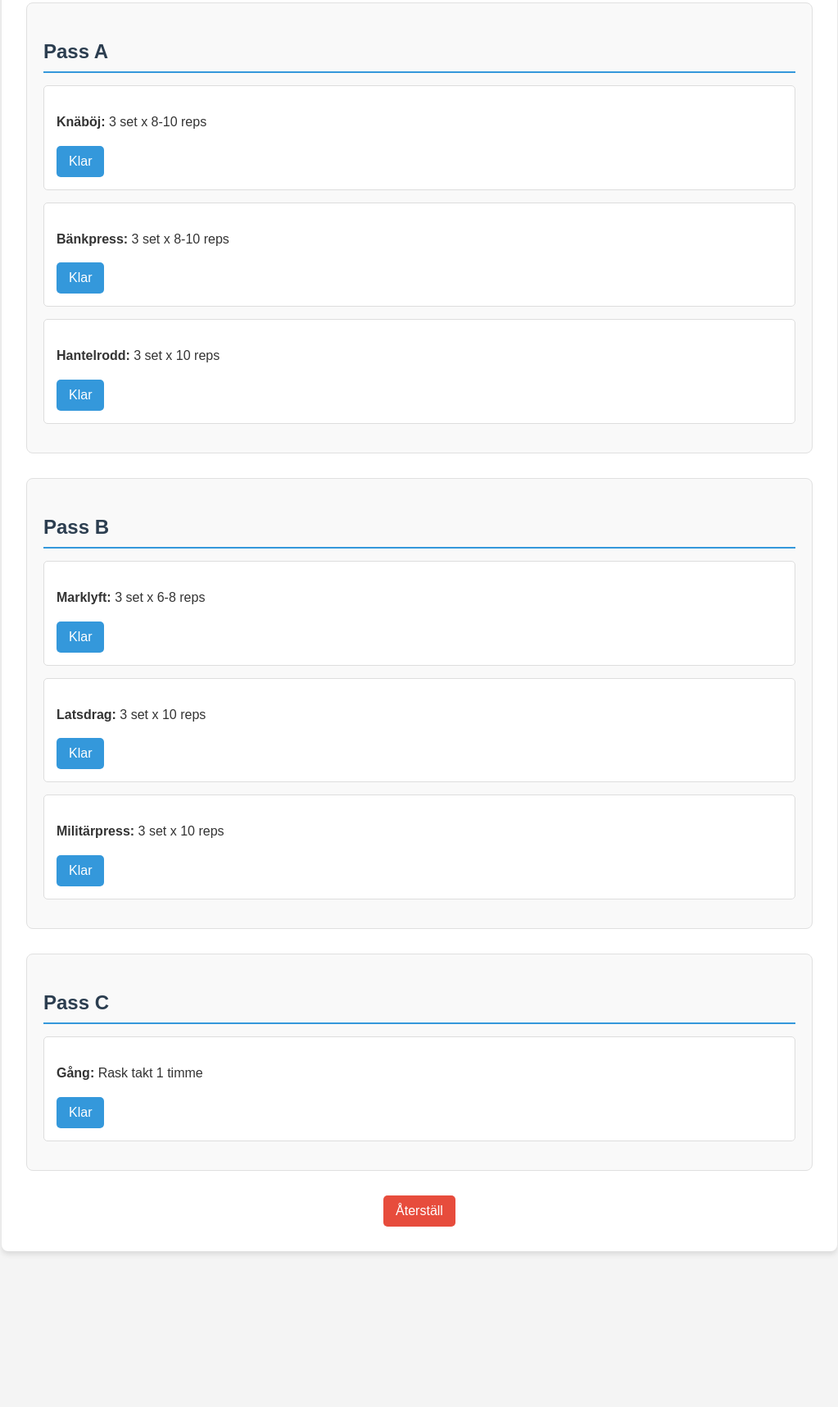
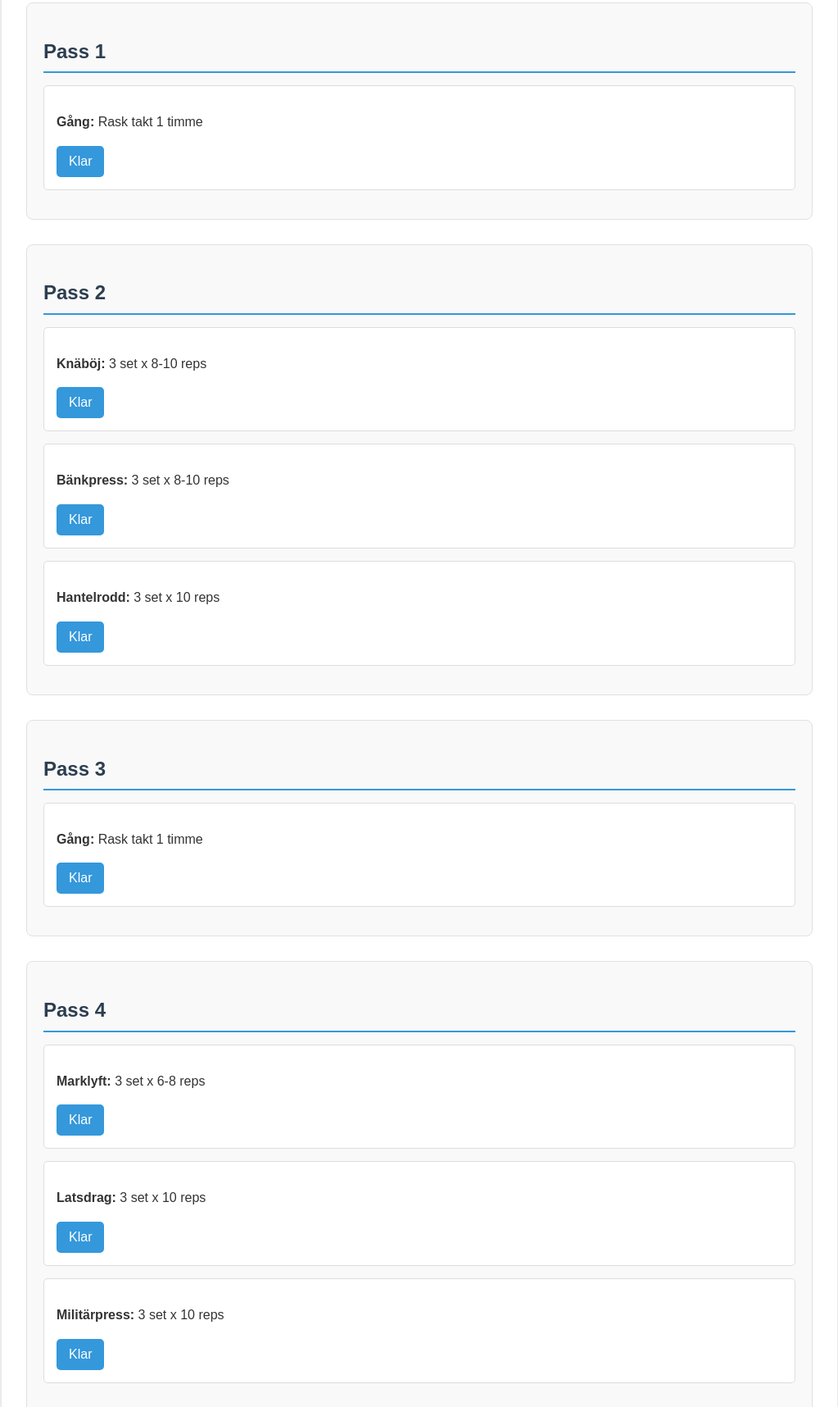
Before and after one commit to markusbjorklund/sandbox, a plain HTML site: page training.html in a window 1280 px wide. Shown: the part 180-1896 px from the top of the page at 82% size, without its empty margins (128-1151 px from the left). Before the commit the page ends 1756 px from the top, so only its background shows below. Drawn offline with Linux system fonts and the light colour scheme.

Commit message:
minor additions

```diff
--- a/training.html
+++ b/training.html
@@ -92,6 +92,11 @@
         #reset-button:hover {
             background-color: #c0392b;
         }
+
+        .hidden-button {
+            display: none; /* Make the button invisible */
+        }
+
     </style>
 </head>
 <body>
@@ -101,51 +106,67 @@
 
         <div id="training-container">
 
-            <!-- Exercise Group Pass A -->
-            <div class="exercise-group" id="exercise-group-A">
-                <h2>Pass A</h2>
-
-                <div class="exercise" id="exercise-A1">
-                    <p><strong>Knäböj:</strong> 3 set x 8-10 reps</p>
-                    <button onclick="toggleCompletion('A1')">Klar</button>
-                </div>
-
-                <div class="exercise" id="exercise-A2">
-                    <p><strong>Bänkpress:</strong> 3 set x 8-10 reps</p>
-                    <button onclick="toggleCompletion('A2')">Klar</button>
-                </div>
-
-                <div class="exercise" id="exercise-A3">
-                    <p><strong>Hantelrodd:</strong> 3 set x 10 reps</p>
-                    <button onclick="toggleCompletion('A3')">Klar</button>
+            <!-- Exercise Group Pass 1 -->
+            <div class="exercise-group" id="exercise-group-1">
+                <h2>Pass 1</h2>
+                <div class="exercise" id="exercise-1C1">
+                    <p><strong>Gång:</strong> Rask takt 1 timme</p>
+                    <button onclick="toggleCompletion('1C1')" id="button-1C1">Klar</button>
                 </div>
             </div>
 
-            <!-- Exercise Group Pass B -->
-            <div class="exercise-group" id="exercise-group-B">
-                <h2>Pass B</h2>
-                <div class="exercise" id="exercise-B1">
-                    <p><strong>Marklyft:</strong> 3 set x 6-8 reps</p>
-                    <button onclick="toggleCompletion('B1')">Klar</button>
+            <!-- Exercise Group Pass 2 -->
+            <div class="exercise-group" id="exercise-group-2">
+                <h2>Pass 2</h2>
+
+                <div class="exercise" id="exercise-2A1">
+                    <p><strong>Knäböj:</strong> 3 set x 8-10 reps</p>
+                    <button onclick="toggleCompletion('2A1')" id="button-2A1">Klar</button>
                 </div>
 
-                <div class="exercise" id="exercise-B2">
-                    <p><strong>Latsdrag:</strong> 3 set x 10 reps</p>
-                    <button onclick="toggleCompletion('B2')">Klar</button>
+                <div class="exercise" id="exercise-2A2">
+                    <p><strong>Bänkpress:</strong> 3 set x 8-10 reps</p>
+                    <button onclick="toggleCompletion('2A2')" id="button-2A2">Klar</button>
                 </div>
 
-                <div class="exercise" id="exercise-B3">
-                    <p><strong>Militärpress:</strong> 3 set x 10 reps</p>
-                    <button onclick="toggleCompletion('B3')">Klar</button>
+                <div class="exercise" id="exercise-2A3">
+                    <p><strong>Hantelrodd:</strong> 3 set x 10 reps</p>
+                    <button onclick="toggleCompletion('2A3')" id="button-2A3">Klar</button>
+                </div>
+            </div>
+            <!-- Exercise Group Pass 3 -->
+            <div class="exercise-group" id="exercise-group-3">
+                <h2>Pass 3</h2>
+                <div class="exercise" id="exercise-3C1">
+                    <p><strong>Gång:</strong> Rask takt 1 timme</p>
+                    <button onclick="toggleCompletion('3C1')" id="button-3C1">Klar</button>
                 </div>
             </div>
 
-            <!-- Exercise Group Pass C -->
-            <div class="exercise-group" id="exercise-group-C">
-                <h2>Pass C</h2>
-                <div class="exercise" id="exercise-C1">
+            <!-- Exercise Group Pass 4 -->
+            <div class="exercise-group" id="exercise-group-4">
+                <h2>Pass 4</h2>
+                <div class="exercise" id="exercise-4B1">
+                    <p><strong>Marklyft:</strong> 3 set x 6-8 reps</p>
+                    <button onclick="toggleCompletion('4B1')" id="button-4B1">Klar</button>
+                </div>
+
+                <div class="exercise" id="exercise-4B2">
+                    <p><strong>Latsdrag:</strong> 3 set x 10 reps</p>
+                    <button onclick="toggleCompletion('4B2')" id="button-4B2">Klar</button>
+                </div>
+
+                <div class="exercise" id="exercise-4B3">
+                    <p><strong>Militärpress:</strong> 3 set x 10 reps</p>
+                    <button onclick="toggleCompletion('4B3')" id="button-4B3">Klar</button>
+                </div>
+            </div>
+             <!-- Exercise Group Pass 5 -->
+            <div class="exercise-group" id="exercise-group-5">
+                <h2>Pass 5</h2>
+                <div class="exercise" id="exercise-5C1">
                     <p><strong>Gång:</strong> Rask takt 1 timme</p>
-                    <button onclick="toggleCompletion('C1')">Klar</button>
+                    <button onclick="toggleCompletion('5C1')" id="button-5C1">Klar</button>
                 </div>
             </div>
 
@@ -165,24 +186,38 @@
 
             if (completed) {
                 exerciseDiv.classList.add('completed');
-                exerciseDiv.querySelector('button').textContent = 'Ej Klar'; // Translate "Incomplete"
-            } else {
-                exerciseDiv.querySelector('button').textContent = 'Klar'; // Translate "Complete"
+                let buttonId = "button-" + exerciseId;
+                let button = document.getElementById(buttonId);
+                  if (button) {
+                    button.classList.add('hidden-button');
+                }
             }
         });
 
         function toggleCompletion(exerciseId) {
             const exerciseDiv = document.getElementById(`exercise-${exerciseId}`);
             const isCompleted = exerciseDiv.classList.contains('completed');
+            let buttonId = "button-" + exerciseId;
+            let button = document.getElementById(buttonId);
+
 
             if (isCompleted) {
                 exerciseDiv.classList.remove('completed');
-                exerciseDiv.querySelector('button').textContent = 'Klar';
+                 if (button) {
+                    button.classList.remove('hidden-button');
+                }
                 localStorage.removeItem(exerciseId);
+
+
             } else {
                 exerciseDiv.classList.add('completed');
-                exerciseDiv.querySelector('button').textContent = 'Ej Klar';
+
+                if (button) {
+                    button.classList.add('hidden-button');
+                }
                 localStorage.setItem(exerciseId, 'true');
+
+
             }
         }
 
@@ -190,7 +225,11 @@
             exercises.forEach(exerciseDiv => {
                 const exerciseId = exerciseDiv.id.replace('exercise-', '');
                 exerciseDiv.classList.remove('completed');
-                exerciseDiv.querySelector('button').textContent = 'Klar';
+                let buttonId = "button-" + exerciseId;
+                 let button = document.getElementById(buttonId);
+                if (button) {
+                    button.classList.remove('hidden-button');
+                }
                 localStorage.removeItem(exerciseId);
             });
         }
```
